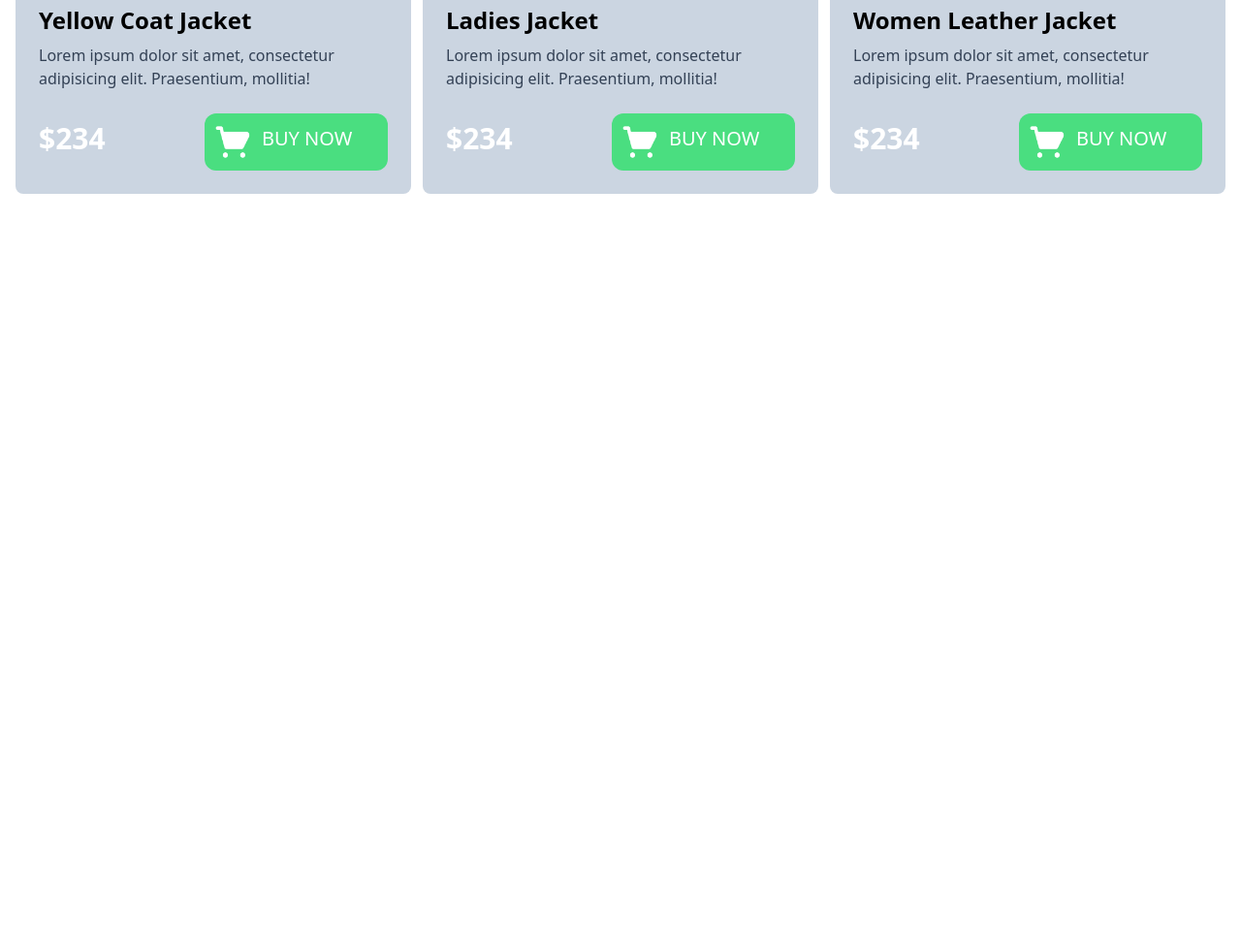
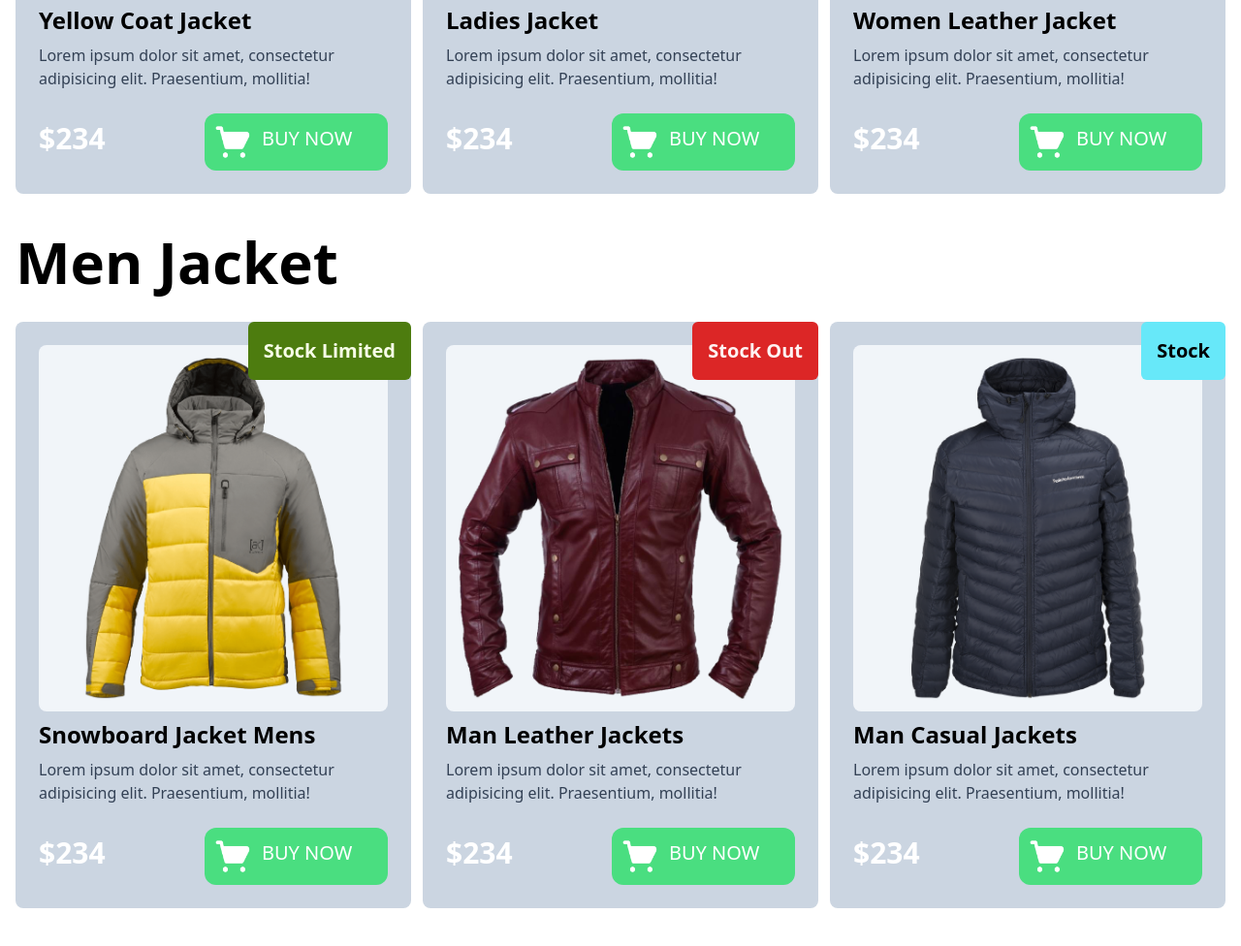
Before and after one commit to hossenali2200/penguin-fashion, a plain HTML site: page index.html in a window 1280 px wide. Shown: the part 1408-2384 px from the top of the page at 97% size. Before the commit the page ends 1648 px from the top, so only its background shows below. Drawn offline with nearby package versions, Linux system fonts and the light colour scheme.

Commit message:
men jacket section

```diff
--- a/index.html
+++ b/index.html
@@ -123,6 +123,70 @@
 
       </section>
 
+      <!-- Men Card -->
+
+      <div>
+        <h2 class="font-extrabold text-6xl mb-8 mt-10">Men Jacket</h2>
+       </div>
+        <section class="grid grid-cols-1 lg:grid-cols-3 gap-3">
+          <div class="bg-slate-300 p-6 rounded-lg relative">
+            <div class="bg-slate-100 p-3 rounded-lg">
+              <img src="./images/jacket-4.png" alt="">
+            </div>
+            <div class="mt-2">
+              <h3 class="mb-2 text-2xl font-bold">Snowboard Jacket Mens</h3>
+              <p class="text-slate-700">Lorem ipsum dolor sit amet, consectetur adipisicing elit. Praesentium, mollitia!</p>
+            </div>
+            <div class="flex justify-between">
+              <h2 class="mt-8 font-bold text-white text-3xl">$234</h2>
+              <button class="flex bg-green-400 gap-2 p-2 rounded-xl mt-6"><img class="w-1/4" src="./icons/shopping-cart 1.png" alt=""><p class="mt-1 text-xl text-white">BUY NOW</p></button>
+
+            </div>
+            <div class="absolute top-0 right-0">
+              <button class="p-4 font-bold text-xl rounded-md bg-lime-700 text-lime-50">Stock Limited</button>
+            </div>
+
+          </div>
+          <div class="bg-slate-300 p-6 rounded-lg relative">
+            <div class="bg-slate-100 p-3 rounded-lg">
+              <img src="./images/jacket-5.png" alt="">
+            </div>
+            <div class="mt-2">
+              <h3 class="mb-2 text-2xl font-bold">Man Leather Jackets</h3>
+              <p class="text-slate-700">Lorem ipsum dolor sit amet, consectetur adipisicing elit. Praesentium, mollitia!</p>
+            </div>
+            <div class="flex justify-between">
+              <h2 class="mt-8 font-bold text-white text-3xl">$234</h2>
+              <button class="flex bg-green-400 gap-2 p-2 rounded-xl mt-6"><img class="w-1/4" src="./icons/shopping-cart 1.png" alt=""><p class="mt-1 text-xl text-white">BUY NOW</p></button>
+
+            </div>
+
+            <div class="absolute top-0 right-0">
+              <button class="p-4 font-bold text-xl rounded-md bg-red-600 text-red-50">Stock Out</button>
+            </div>
+          </div>
+          <div class="bg-slate-300 p-6 rounded-lg relative">
+            <div class="bg-slate-100 p-3 rounded-lg">
+              <img src="./images/jacket-6.png" alt="">
+            </div>
+            <div class="mt-2">
+              <h3 class="mb-2 text-2xl font-bold">Man Casual Jackets</h3>
+              <p class="text-slate-700">Lorem ipsum dolor sit amet, consectetur adipisicing elit. Praesentium, mollitia!</p>
+            </div>
+            <div class="flex justify-between">
+              <h2 class="mt-8 font-bold text-white text-3xl">$234</h2>
+              <button class="flex bg-green-400 gap-2 p-2 rounded-xl mt-6"><img class="w-1/4" src="./icons/shopping-cart 1.png" alt=""><p class="mt-1 text-xl text-white">BUY NOW</p></button>
+
+            </div>
+            <div class="absolute top-0 right-0">
+              <button class="p-4 font-bold text-xl rounded-md bg-cyan-300 text-black">Stock</button>
+            </div>
+
+          </div>
+
+
+        </section>
+
     </main>
 
 </body>
```
